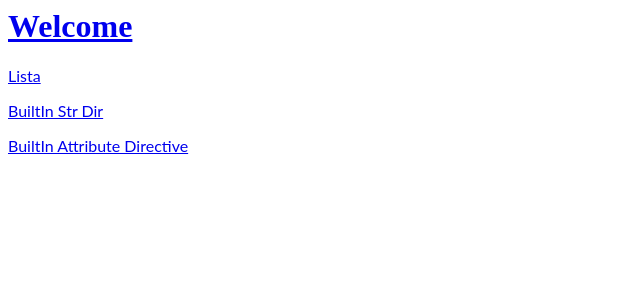
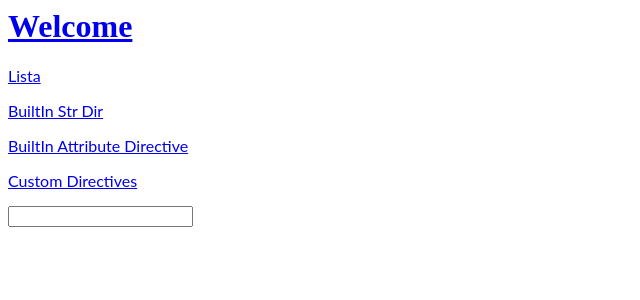
Before and after one commit to Tatarana/data-access-test, an Angular app: page /directives in a window 1280 px wide. Before the commit this address led to /. Shown: the top 300 px of the page, without its empty margins (0-640 px from the left). Built offline with nearby package versions, Linux system fonts and the light colour scheme.

Commit message:
3 files modified, 4 added

```diff
--- a/src/app/app-routing/app-routing.module.ts
+++ b/src/app/app-routing/app-routing.module.ts
@@ -6,6 +6,8 @@ import { UserDetailComponent } from '../user-detail/user-detail.component';
 import { UserListComponent } from '../user-list/user-list.component';
 import { BuiltInStrDirComponent } from '../built-in-str-dir/built-in-str-dir.component';
 import { BuiltInAttrDirComponent } from '../built-in-attr-dir/built-in-attr-dir.component';
+import { DirectiveHostComponent } from '../directive-host/directive-host.component';
+
 
 
 const routes: Routes = [
@@ -13,7 +15,8 @@ const routes: Routes = [
   { path: 'userList', component: UserListComponent },
   { path: 'userDetail', component: UserDetailComponent },
   { path: 'str-dir', component: BuiltInStrDirComponent },
-  { path: 'attr-dir', component: BuiltInAttrDirComponent }
+  { path: 'attr-dir', component: BuiltInAttrDirComponent },
+  { path: 'directives', component: DirectiveHostComponent }
 ];
 
 @NgModule({
--- a/src/app/app.component.html
+++ b/src/app/app.component.html
@@ -2,5 +2,6 @@
 <p><a routerLink="/userList">Lista</a></p>
 <p><a routerLink="/str-dir">BuiltIn Str Dir</a></p>
 <p><a routerLink="/attr-dir">BuiltIn Attribute Directive</a></p>
+<p><a routerLink="/directives">Custom Directives</a></p>
 
 <router-outlet></router-outlet>
--- a/src/app/app.module.ts
+++ b/src/app/app.module.ts
@@ -12,11 +12,13 @@ import { UserDetailComponent } from './user-detail/user-detail.component';
 import { AppRoutingModule } from './app-routing/app-routing.module';
 import { BuiltInStrDirComponent } from './built-in-str-dir/built-in-str-dir.component';
 import { BuiltInAttrDirComponent } from './built-in-attr-dir/built-in-attr-dir.component';
+import { ChangeCaseDirective } from './change-case.directive';
+import { DirectiveHostComponent } from './directive-host/directive-host.component';
 
 
 @NgModule({
   imports:      [ BrowserModule, FormsModule, AppRoutingModule, HttpClientModule, CommonModule ],
-  declarations: [ AppComponent, HelloComponent, UserListComponent, UserDetailComponent, BuiltInStrDirComponent, BuiltInAttrDirComponent ],
+  declarations: [ AppComponent, HelloComponent, UserListComponent, UserDetailComponent, BuiltInStrDirComponent, BuiltInAttrDirComponent, ChangeCaseDirective, DirectiveHostComponent ],
   bootstrap:    [ AppComponent ],
   providers:    [ UserService ]
 })
--- /dev/null
+++ b/src/app/change-case.directive.ts
@@ -0,0 +1,24 @@
+import { Directive, ElementRef, HostListener, Renderer2 } from '@angular/core';
+
+@Directive({
+  selector: '[appChangeCase]'
+})
+export class ChangeCaseDirective {
+
+  @HostListener('blur') onblur() {
+    // primeira forma de fazer, mas pode não funcionar dependendo do contexto
+    // já que nem sempre você terá acesso ao DOM.
+    //this.elRef.nativeElement.value = this.elRef.nativeElement.value.toUpperCase();
+
+    // segunra forma de fazer, parece ser a melhor.
+    let changedValue: string = this.elRef.nativeElement.value.toUpperCase();
+    this.renderer.setProperty(this.elRef.nativeElement, 'value', changedValue);
+  }
+
+  constructor(private elRef: ElementRef, private renderer: Renderer2) { }
+
+  onInit() {
+    console.log(this.elRef.nativeElement.value);
+  }
+
+}
--- /dev/null
+++ b/src/app/directive-host/directive-host.component.html
@@ -0,0 +1 @@
+<input type="text" appChangeCase>
--- /dev/null
+++ b/src/app/directive-host/directive-host.component.ts
@@ -0,0 +1,15 @@
+import { Component, OnInit } from '@angular/core';
+
+@Component({
+  selector: 'app-directive-host',
+  templateUrl: './directive-host.component.html',
+  styleUrls: ['./directive-host.component.css']
+})
+export class DirectiveHostComponent implements OnInit {
+
+  constructor() { }
+
+  ngOnInit() {
+  }
+
+}
```
Also changed, not shown: src/app/directive-host/directive-host.component.css (added).
